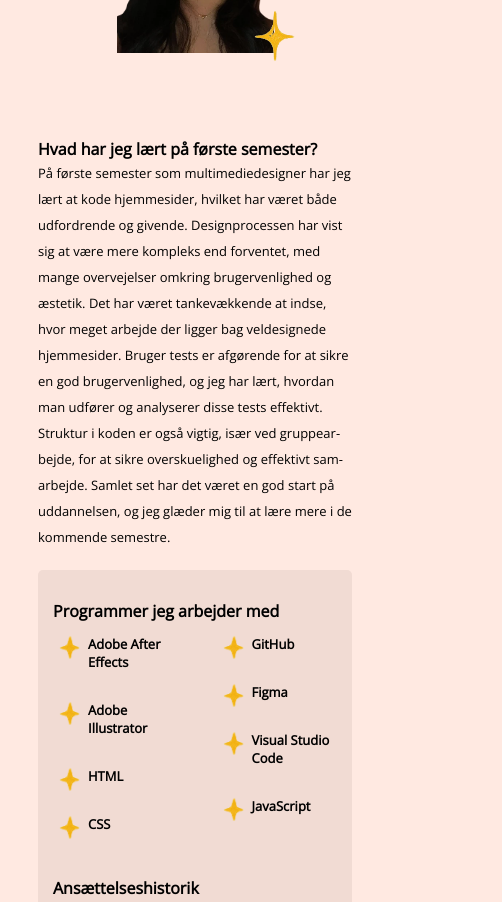
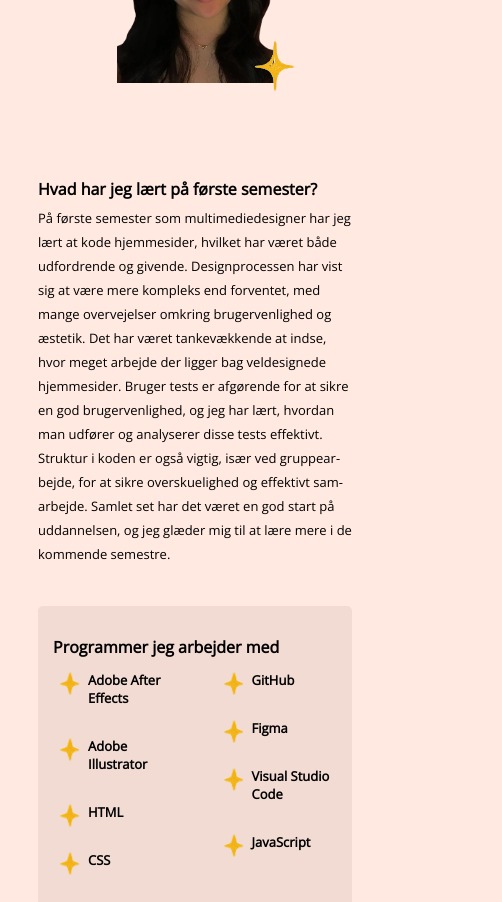
Before and after one commit to EmGo0001/portfolio, a plain HTML site: page om.html in a window 390 px wide. Shown: the part 1096-1998 px from the top of the page, 502 px wide, since content can reach past the window. Drawn offline with Linux system fonts and the light colour scheme; a web font is replaced by a local one.

Commit message:
Små ændringer

```diff
--- a/kontakt.css
+++ b/kontakt.css
@@ -37,7 +37,7 @@
         display: block;
     }
 
-    #kontakt_info{
+    #kontakt_info {
         text-decoration: none;
 
     }
--- a/om.css
+++ b/om.css
@@ -1,8 +1,9 @@
 @media screen and (max-width: 700px) {
 
-body {
-    overflow-x: hidden;
-}
+    main {
+        overflow-x: hidden;
+    }
+
     #om_title1 {
         font-size: 40px;
         color: rgba(45, 64, 43, 1);
@@ -48,6 +49,8 @@ body {
     .førstesem h3 {
         font-family: open_regular;
         font-size: 16px;
+        position: relative;
+        top: 10px;
     }
 
     .om_tekst p {
@@ -129,8 +132,6 @@ body {
         justify-content: center;
         align-items: center;
         width: 100%;
-        position: relative;
-        top: 30px;
     }
 
     .cv {
@@ -293,7 +294,7 @@ body {
     }
 
     #mig_komp {
-        width: 100%;
+        width: 80%;
     }
 
     #portræt {
@@ -316,5 +317,9 @@ body {
         margin: 50px;
         position: relative;
         top: -190px;
+        text-align: justify;
+        hyphens: auto;
+
     }
+
 }
--- a/om.html
+++ b/om.html
@@ -2,7 +2,7 @@
 <html lang="da">
   <head>
     <meta charset="UTF-8" />
-    <meta name="robots" content="noindex">
+    <meta name="robots" content="noindex" />
     <meta name="viewport" content="width=device-width, initial-scale=1.0" />
     <link
       rel="stylesheet"
@@ -85,24 +85,24 @@
           <img id="stjerne_om2" src="img/stjerne_kontakt.png" alt="stjerne" />
         </div>
       </section>
-      <section class="førstesem om_tekst">
-        <div>
-            <h3><strong>Hvad har jeg lært på første semester?</strong></h3>
-            <p>
-              På første semester som multimediedesigner har jeg lært at kode hjemmesider, hvilket har været både udfordrende og
-              givende. Designprocessen har vist sig at være mere kompleks end
-              forventet, med mange overvejelser omkring brugervenlighed og
-              æstetik. Det har været tankevækkende at indse, hvor meget arbejde
-              der ligger bag veldesignede hjemmesider. Bruger tests er afgørende
-              for at sikre en god brugervenlighed, og jeg har lært, hvordan man
-              udfører og analyserer disse tests effektivt. Struktur i koden er
-              også vigtig, især ved gruppearbejde, for at sikre overskuelighed og
-              effektivt samarbejde. Samlet set har det været en god start på
-              uddannelsen, og jeg glæder mig til at lære mere i de kommende
-              semestre.
-            </p>
+      <section class="førstesem">
+        <div id="lidtommig">
+          <h3><strong>Hvad har jeg lært på første semester?</strong></h3>
+          <p>
+            På første semester som multimediedesigner har jeg lært at kode
+            hjemmesider, hvilket har været både udfordrende og givende.
+            Designprocessen har vist sig at være mere kompleks end forventet,
+            med mange overvejelser omkring brugervenlighed og æstetik. Det har
+            været tankevækkende at indse, hvor meget arbejde der ligger bag
+            veldesignede hjemmesider. Bruger tests er afgørende for at sikre en
+            god brugervenlighed, og jeg har lært, hvordan man udfører og
+            analyserer disse tests effektivt. Struktur i koden er også vigtig,
+            især ved gruppearbejde, for at sikre overskuelighed og effektivt
+            samarbejde. Samlet set har det været en god start på uddannelsen, og
+            jeg glæder mig til at lære mere i de kommende semestre.
+          </p>
         </div>
-        </section>
+      </section>
       <section class="cv">
         <div class="cv_section program_flex">
           <h2 class="ommig">Programmer jeg arbejder med</h2>
@@ -175,15 +175,18 @@
       <p id="p_footer">social media</p>
       <a
         href="https://www.facebook.com/profile.php?id=100006924159928"
-        class="fa fa-facebook" target="_blank"
+        class="fa fa-facebook"
+        target="_blank"
       ></a>
       <a
         href="https://www.instagram.com/_emilyxgold_/"
-        class="fa fa-instagram" target="_blank"
+        class="fa fa-instagram"
+        target="_blank"
       ></a>
       <a
         href="https://www.linkedin.com/in/emily-g-649671222/"
-        class="fa fa-linkedin" target="_blank"
+        class="fa fa-linkedin"
+        target="_blank"
       ></a>
     </footer>
     <script>
```
